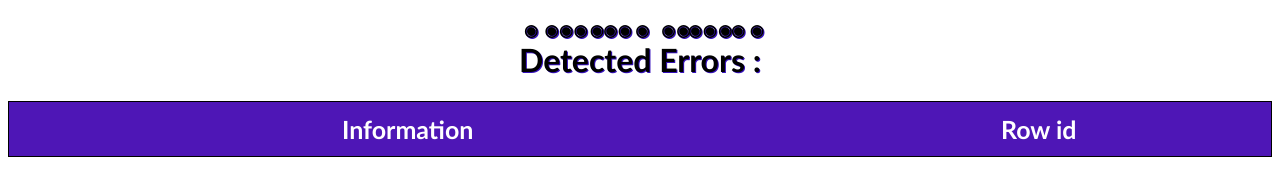
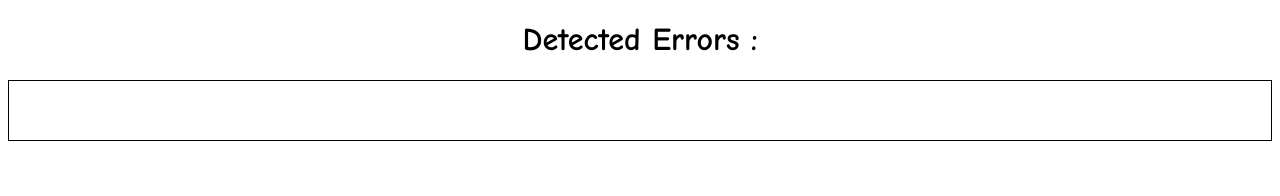
Before and after one commit to Or-Memia/WEBB-application, a website: page view/display.html in a window 1280 px wide. Drawn offline with nearby package versions, Linux system fonts and the light colour scheme.

Commit message:
display font

```diff
--- a/view/display.css
+++ b/view/display.css
@@ -1,5 +1,5 @@
 #table {
-    font-family: Arial, Helvetica, sans-serif;
+    font-family: "Brush Script MT";
     border-collapse: collapse;
     width: 100%;
     border: 1px solid black;
@@ -20,27 +20,28 @@
 /*}*/
 
 #table th {
-    padding-top: 12px;
-    padding-bottom: 12px;
-    background-color: #4e16b6;
+    padding-top: 15px;
+    padding-bottom: 15px;
+    /*background-color: #4e16b6;*/
+    border: #4e16b6;
     color: white;
 }
 .desc {
     text-align: center;
-    font-family: Calibri;
+    font-family: "Comic Sans MS";
     font-size: 25px;
 
 }
 
 .time {
     text-align: center;
-    font-family: Calibri;
+    font-family: "Comic Sans MS";
     font-size: 25px;
 }
 .table-title{
     text-align: center;
-    font-family: Calibri;
-    text-shadow: 1px 1px #3611bd;
-    text-emphasis-style: double-circle;
+    font-family: "Comic Sans MS";
+    /*text-shadow: 1px 1px #3611bd;*/
+    /*text-emphasis-style: double-circle;*/
     font-weight: bold;
 }
```
Also changed, not shown: view/checkFiles.js (+4 -4 lines).
